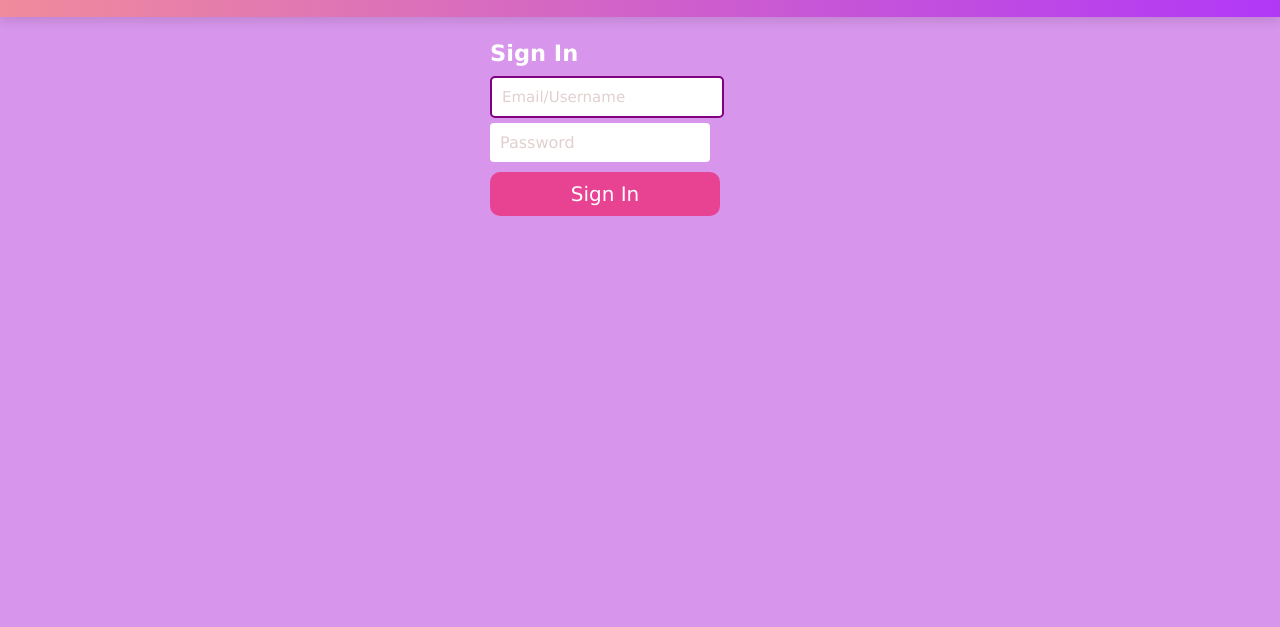
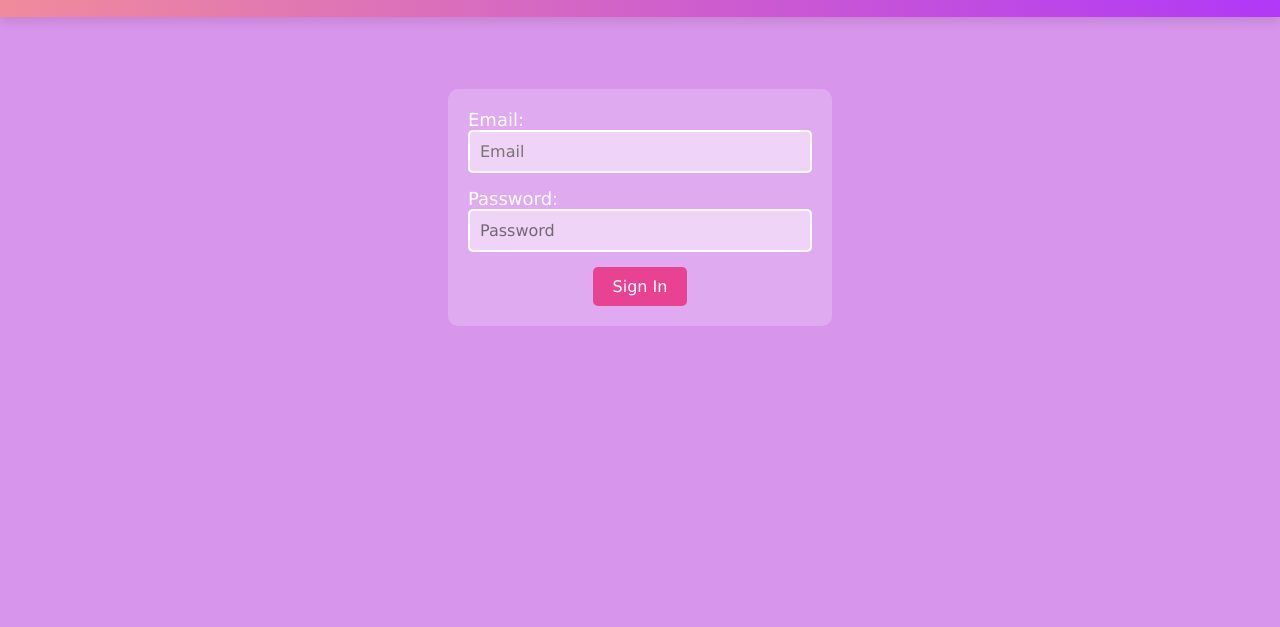
Before and after one commit to MariaAngelica012/DelaCruz-Angelica_HO3, a plain HTML site: page signIn.html in a window 1280 px wide. Shown: the part 103-730 px from the top of the page. Drawn offline with Linux system fonts and the light colour scheme.

Commit message:
first commit

```diff
--- a/signIn.html
+++ b/signIn.html
@@ -25,19 +25,19 @@
         <a href="signIn.html" class="nav-link active">Sign-In</a>
     </nav>
     </header>
+    <form action="" method="" class="customer-form">
 
-    <form class="form-signin" action="" method="post">
-        <h2 class="form-signin-heading">Sign In</h2>
         <div class="form-row">
-            <label for="email"></label>
+            <label for="email">Email:</label>
             <input id="email"
-                 name="email"
-                 type="email"
-                 placeholder="Email/Username"
-                 required=""
-                 autofocus="" />
-        </div>
+             name="email"
+             type="email"
+             placeholder="Email"
+             required="" />
+
+             <label for="password">Password:</label>
         <input type="password" class="form-control" name="password" placeholder="Password" required="" />
+    </div>
         <div class="button1">
             <button type="submit" class="btn-primary" onclick="alert('Successfully Sign-In!')">Sign In</button>
         </div>
--- a/styles.css
+++ b/styles.css
@@ -669,95 +669,68 @@ section{
 
 
 /* signIn.html */
-.form-signin {
-    max-width: 330px;
-    padding: 15px;
-    margin: 0 auto;
-    margin-top: 10%;
-    color: white;
-    font-size: 15px;
+/* signIn.html CSS */
+
+/* Wrap the form inside a container */
+.signIn-container {
+    display: flex;
+    justify-content: center; /* Center horizontally */
+    align-items: center; /* Center vertically */
+    height: 100vh; /* Make the container full height of the viewport */
 }
 
-.form-signin .form-signin-heading,
-.form-signin .checkbox {
-    margin-bottom: 10px;
+.customer-form {
+    width: 30%; /* Adjust the width as needed */
+    padding: 20px; /* Add padding for better visual appearance */
+    background-color: rgba(255, 255, 255, 0.2); /* Semi-transparent background */
+    border-radius: 10px; /* Rounded corners */
+    margin-top: 15%;
+    margin-left: 35%;
 }
 
-.form-signin .checkbox {
-    font-weight: normal;
+.customer-form label {
+    color: white; /* Label color */
+    font-size: 18px; /* Label font size */
 }
 
-.form-signin .form-control {
-    position: relative;
-    height: auto;
-    -webkit-box-sizing: border-box;
-    -moz-box-sizing: border-box;
-    box-sizing: border-box;
-    padding: 10px;
-    font-size: 16px;
-    border-radius: 4px;
+#email,
+.form-control {
+    width: 100%; /* Make input fields full width */
+    padding: 10px; /* Add padding for better visual appearance */
+    margin-bottom: 15px; /* Add some space between input fields */
+    border: 2px solid #ffffff; /* White border */
+    border-radius: 5px; /* Rounded corners */
+    background-color: rgba(255, 255, 255, 0.5); /* Semi-transparent background */
+    color: #ffffff; /* Text color */
+    font-size: 16px; /* Font size */
 }
 
-.form-signin .form-control:focus {
-    z-index: 2;
+#email:focus,
+.form-control:focus {
+    border-color: purple; /* Change border color on focus */
+    outline: none; /* Remove default focus outline */
 }
 
-.form-signin input[type="password"] {
-    margin-bottom: 10px;
+.form-control::placeholder {
+    color: rgba(61, 58, 58, 0.7); /* Placeholder text color */
+}
+
+.button1 {
+    text-align: center; /* Center the button */
 }
 
 .btn-primary {
-    background-color: #e84393;
-    border-color: #b32a83;
-    color: white;
-    font-size: 20px;
-    border-radius: 10px;
-    padding: 10px;
-    width: 230px;
+    padding: 10px 20px; /* Add padding for better visual appearance */
+    background-color: var(--pink); /* Primary button color */
+    color: white; /* Button text color */
+    border: none; /* Remove border */
+    border-radius: 5px; /* Rounded corners */
+    cursor: pointer; /* Add cursor pointer */
+    font-size: 16px; /* Font size */
 }
 
 .btn-primary:hover {
-    background-color: #d63ccf;
-    border-color: #b839df;
-}
-
-.btn-block {
-    display: block;
-    width: 78%;
-    padding: 10px;
-    font-size: 16px;
-    line-height: 1.42857143;
-    color: #fff;
-    background-color: #e84393;
-    border: 1px solid #e84393;
-    border-radius: 4px;
-    cursor: pointer;
-}
-
-#email{
-    width: 78%;
-    padding: 10px;
-    margin-bottom: 5px;
-    border: 2px solid #ffffff;
-    border-radius: 5px;
-    background-color: white;
-    color: black;
-    font-size: 15px;
-}
-
-
-#email:focus {
-    border-color: purple;
-    outline: none;
-
-}
-
-#email::placeholder {
-    color: rgb(226, 208, 208);
-}
-
-.form-signin input[type="password"]::placeholder {
-    color: rgb(226, 208, 208);
+    background-color: #a0376a; /* Darker color on hover */
 }
 
 /* contact.html*/
```
